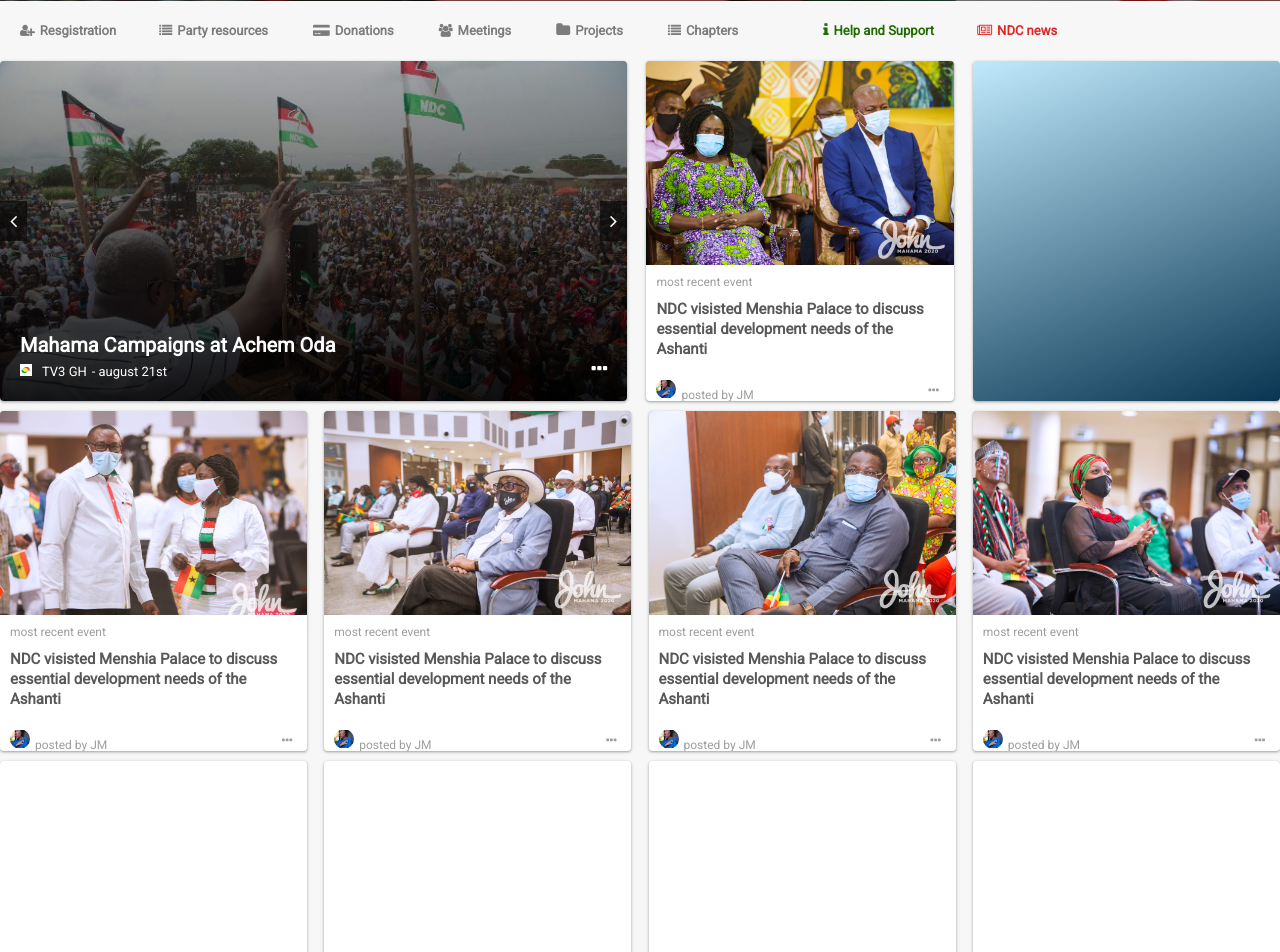
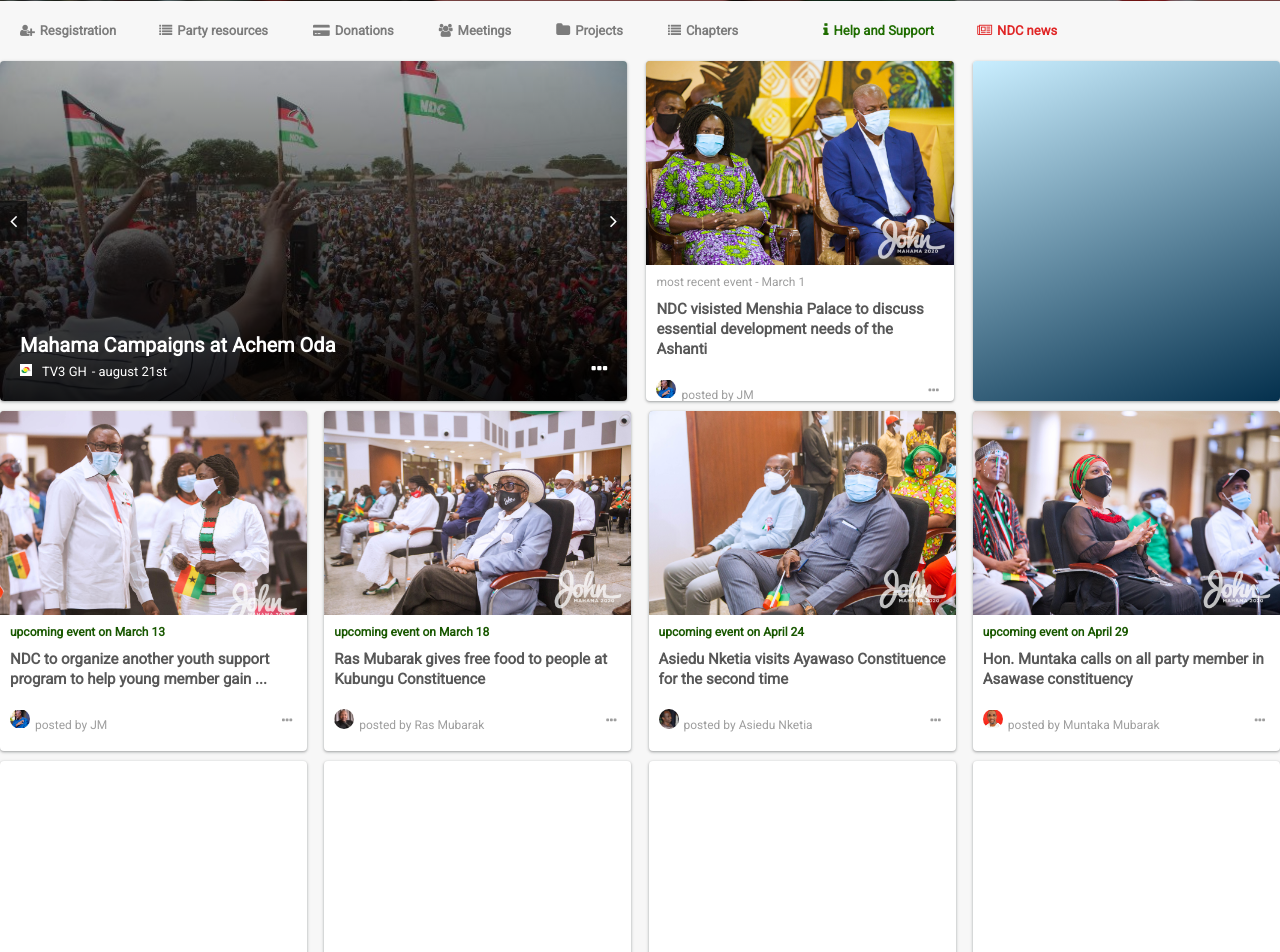
Before and after one commit to AdinanAries/NDC-Project, a website: page public/index.html in a window 1280 px wide. Shown: the part 239-1191 px from the top of the page. Drawn offline with nearby package versions, Linux system fonts and the light colour scheme.

Commit message:
added a description doc

```diff
--- a/public/index.html
+++ b/public/index.html
@@ -140,7 +140,7 @@
 
               </div>
               <div class="published_event_description">
-                  <p>most recent event</p>
+                  <p>most recent event - March 1</p>
                   <h1>NDC visisted Menshia Palace to discuss essential development needs of the Ashanti</h1>
                   <div class="event_post_person">
                     <div style="display: flex;">
@@ -164,8 +164,8 @@
 
                 </div>
                 <div class="published_event_description">
-                    <p>most recent event</p>
-                    <h1>NDC visisted Menshia Palace to discuss essential development needs of the Ashanti</h1>
+                    <p style="color:rgb(25, 88, 0); font-weight: bolder;">upcoming event on March 13</p>
+                    <h1>NDC to organize another youth support program to help young member gain ...</h1>
                     <div class="event_post_person">
                       <div style="display: flex;">
                           <div class="event_post_person_pic">
@@ -184,14 +184,14 @@
 
                 </div>
                 <div class="published_event_description">
-                    <p>most recent event</p>
-                    <h1>NDC visisted Menshia Palace to discuss essential development needs of the Ashanti</h1>
+                    <p style="color:rgb(25, 88, 0); font-weight: bolder;">upcoming event on March 18</p>
+                    <h1>Ras Mubarak gives free food to people at Kubungu Constituence</h1>
                     <div class="event_post_person">
                       <div style="display: flex;">
                           <div class="event_post_person_pic">
-                              <img src="pictures/JM.jpg" alt="">
+                              <img src="pictures/Ras-Mubarak.jpg" alt="">
                           </div>
-                          <div class="news_posted_by">posted by JM</div>
+                          <div class="news_posted_by">posted by Ras Mubarak</div>
                       </div>
                       <div class="event_post_menu_icon">
                           <i class="fa fa-ellipsis-h"></i>
@@ -204,14 +204,14 @@
 
                 </div>
                 <div class="published_event_description">
-                    <p>most recent event</p>
-                    <h1>NDC visisted Menshia Palace to discuss essential development needs of the Ashanti</h1>
+                    <p style="color:rgb(25, 88, 0); font-weight: bolder;">upcoming event on April 24</p>
+                    <h1>Asiedu Nketia visits Ayawaso Constituence for the second time</h1>
                     <div class="event_post_person">
                       <div style="display: flex;">
                           <div class="event_post_person_pic">
-                              <img src="pictures/JM.jpg" alt="">
+                              <img src="pictures/Asiedu Nketia4.jpg" alt="">
                           </div>
-                          <div class="news_posted_by">posted by JM</div>
+                          <div class="news_posted_by">posted by Asiedu Nketia</div>
                       </div>
                       <div class="event_post_menu_icon">
                           <i class="fa fa-ellipsis-h"></i>
@@ -224,14 +224,14 @@
 
                 </div>
                 <div class="published_event_description">
-                    <p>most recent event</p>
-                    <h1>NDC visisted Menshia Palace to discuss essential development needs of the Ashanti</h1>
+                    <p style="color:rgb(25, 88, 0); font-weight: bolder;">upcoming event on April 29</p>
+                    <h1>Hon. Muntaka calls on all party member in Asawase constituency</h1>
                     <div class="event_post_person">
                       <div style="display: flex;">
                           <div class="event_post_person_pic">
-                              <img src="pictures/JM.jpg" alt="">
+                              <img src="pictures/Muntaka.jpg" alt="">
                           </div>
-                          <div class="news_posted_by">posted by JM</div>
+                          <div class="news_posted_by">posted by Muntaka Mubarak</div>
                       </div>
                       <div class="event_post_menu_icon">
                           <i class="fa fa-ellipsis-h"></i>
--- a/public/styles/style.css
+++ b/public/styles/style.css
@@ -159,7 +159,7 @@
   overflow: hidden;
 }
 #other_stuff_container {
-  background: linear-gradient(160deg, rgb(192, 233, 252), rgb(10, 53, 82));
+  background: linear-gradient(160deg, rgb(201, 238, 255), rgb(4, 48, 77));
 }
 #latest_news_display {
   display: flex;
```
Also changed, not shown: DescDoc.txt (added, +16 -0 lines), public/pictures/Asiedu Nketia4.jpg (added), public/pictures/Muntaka.jpg (added), public/pictures/Ras-Mubarak.jpg (added).
